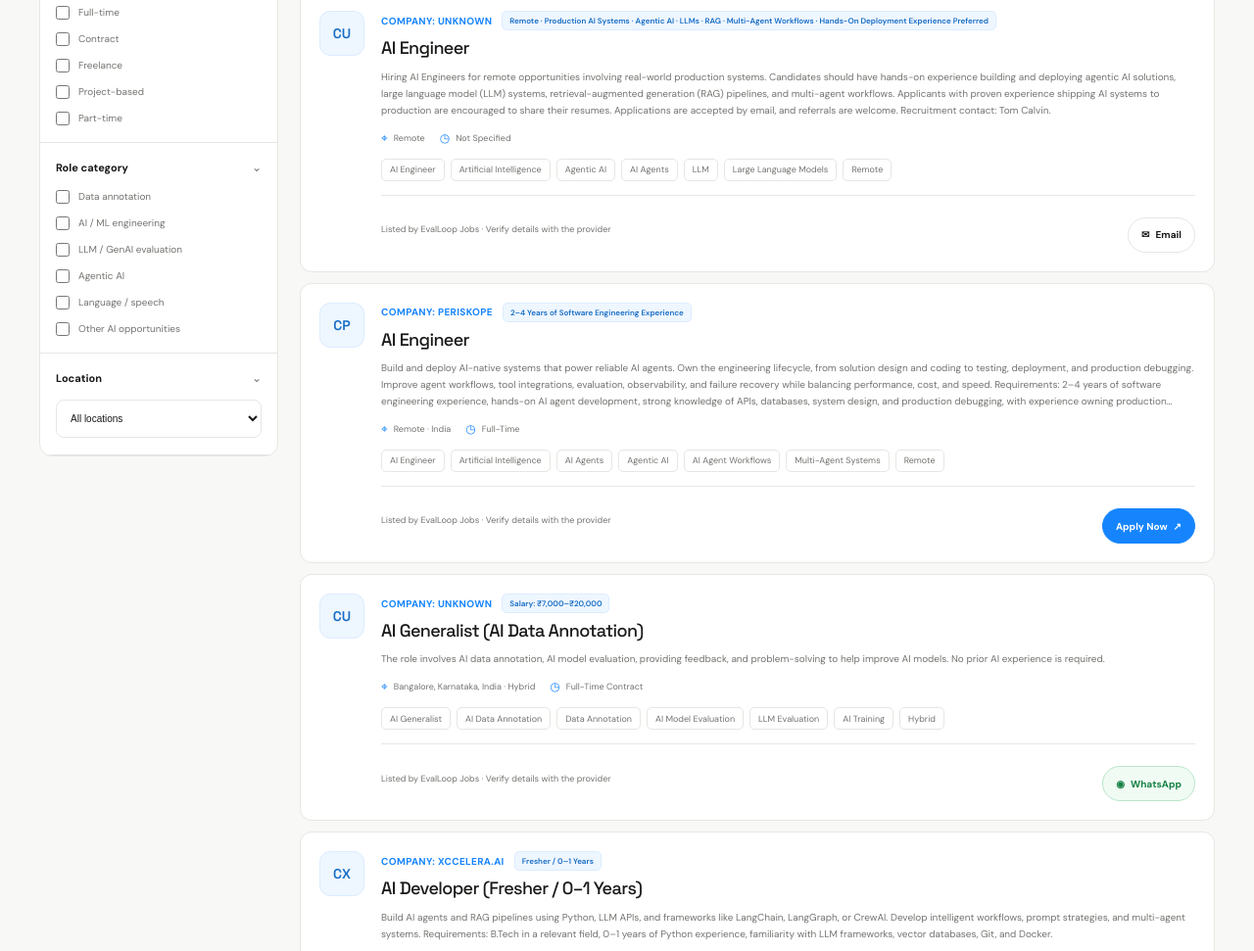
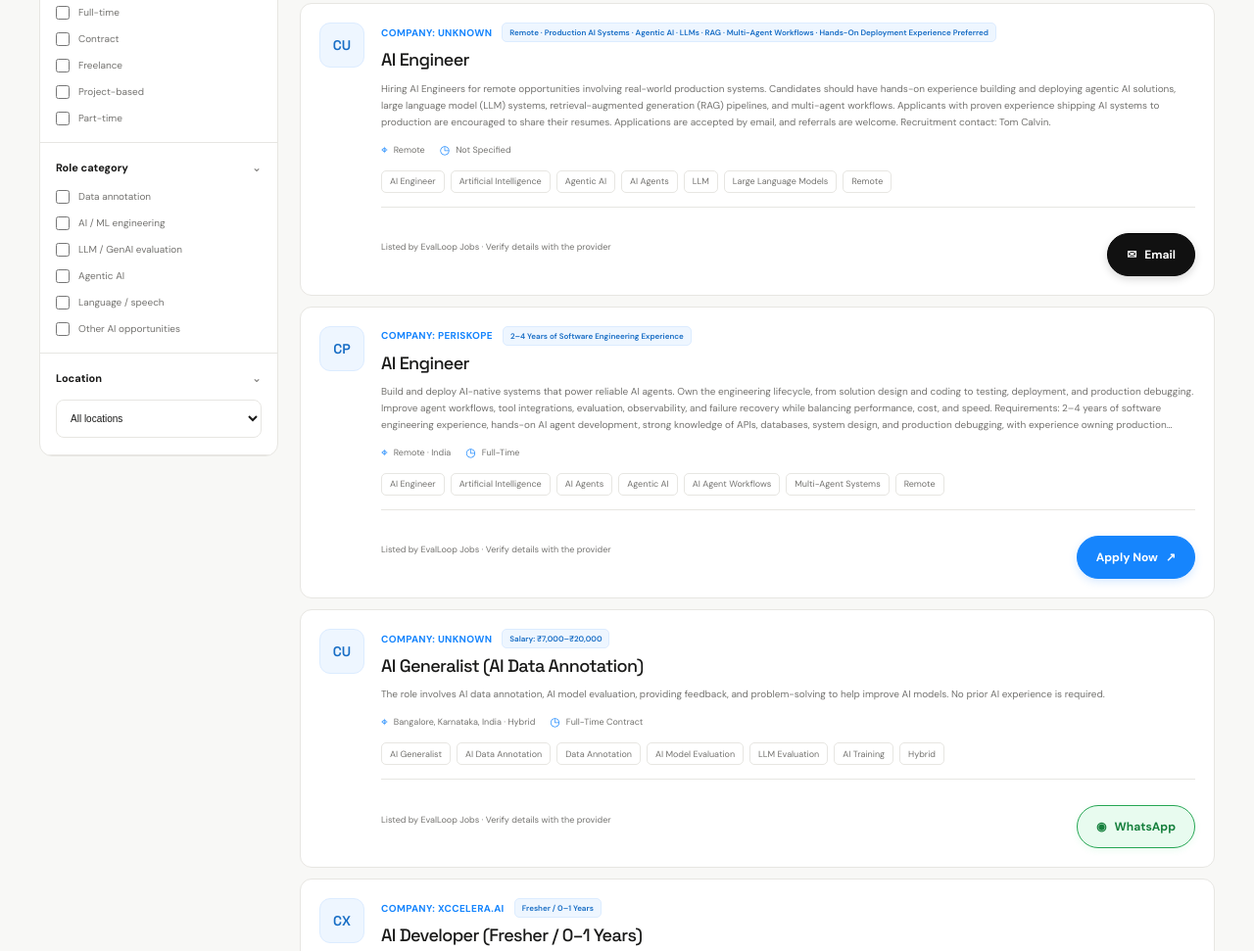
Before and after one commit to uimockupplus/Annotatorjobs, a website: page opportunities.html in a window 1280 px wide. Shown: the part 876-1847 px from the top of the page at 98% size. Drawn offline with Linux system fonts and the light colour scheme.

Commit message:
Update opportunities.html

```diff
--- a/opportunities.html
+++ b/opportunities.html
@@ -752,100 +752,134 @@
       gap: 7px;
     }
 
-    .jobs-apply-button,
+   /* ========================================
+   JOB ACTION BUTTONS — EVALLOOP JOBS
+======================================== */
+
+.jobs-apply-button,
 .jobs-contact-button,
 .jobs-unavailable-button {
   display: inline-flex;
   align-items: center;
   justify-content: center;
-  gap: 6px;
-  min-height: 36px;
-  padding: 0 13px;
-  border: 1px solid var(--blue);
+  gap: 8px;
+  min-height: 44px;
+  padding: 0 19px;
+  border: 1px solid transparent;
   border-radius: 999px;
-  color: #fff;
-  background: var(--blue);
-  font-size: 10px;
+  font-size: 12px;
   font-weight: 700;
+  line-height: 1;
   text-decoration: none;
   white-space: nowrap;
-  transition: background 0.2s ease, border-color 0.2s ease, color 0.2s ease;
+  cursor: pointer;
+  transition:
+    background 0.2s ease,
+    border-color 0.2s ease,
+    color 0.2s ease,
+    transform 0.2s ease,
+    box-shadow 0.2s ease;
 }
-/* Apply Now */
+
+/* APPLY NOW — PRIMARY BLUE */
+
 .jobs-apply-button {
-  color: #fff;
+  color: #ffffff;
   border-color: var(--blue);
   background: var(--blue);
+  box-shadow: 0 3px 8px rgba(37, 136, 255, 0.18);
 }
+
 .jobs-apply-button:hover {
-  color: #fff;
+  color: #ffffff;
   border-color: #0d6bd8;
   background: #0d6bd8;
+  box-shadow: 0 5px 12px rgba(37, 136, 255, 0.25);
+  transform: translateY(-1px);
 }
-/* General contact button */
-.jobs-contact-button {
-  color: var(--blue);
-  border-color: var(--blue);
-  background: transparent;
+
+/* WHATSAPP — TRANSPARENT GREEN */
+
+.jobs-whatsapp-button {
+  color: #16803d;
+  border: 1.5px solid #25a653;
+  background: rgba(37, 211, 102, 0.10);
+  box-shadow: 0 2px 7px rgba(37, 211, 102, 0.10);
 }
-.jobs-contact-button:hover {
-  color: #fff;
-  border-color: var(--blue);
-  background: var(--blue);
+
+.jobs-whatsapp-button:hover {
+  color: #116b32;
+  border-color: #1fa451;
+  background: rgba(37, 211, 102, 0.18);
+  box-shadow: 0 4px 12px rgba(37, 211, 102, 0.18);
+  transform: translateY(-1px);
 }
-/* WhatsApp */
-.jobs-whatsapp-button {
-  color: #168044;
-  border-color: #b8e6c9;
-  background: #f0fbf4;
+
+/* EMAIL — BLACK WITH WHITE TEXT */
+
+.jobs-email-button {
+  color: #ffffff;
+  border: 1px solid #000000;
+  background: #111111;
+  box-shadow: 0 3px 8px rgba(0, 0, 0, 0.16);
 }
-.jobs-whatsapp-button:hover {
-  color: #126b38;
-  border-color: #8ed5a8;
-  background: #e1f7e9;
+
+.jobs-email-button:hover {
+  color: #ffffff;
+  border-color: #333333;
+  background: #292929;
+  box-shadow: 0 5px 12px rgba(0, 0, 0, 0.22);
+  transform: translateY(-1px);
 }
-/* Email */
-.jobs-email-button {
-  color: var(--ink);
-  border-color: var(--border);
-  background: var(--surface);
-}
-.jobs-email-button:hover {
-  color: var(--ink);
+
+/* NO APPLICATION OR CONTACT DETAILS */
+
+.jobs-unavailable-button {
+  color: var(--muted);
   border-color: var(--border);
   background: var(--surface-soft);
+  cursor: not-allowed;
+  opacity: 0.8;
 }
-/* No application/contact details */
-.jobs-unavailable-button {
-  cursor: not-allowed;
-  border-color: var(--border);
-  color: var(--muted);
-  background: var(--surface-soft);
-}
-/* Button layout */
+
+/* BUTTON CONTAINER */
+
 .jobs-card-actions {
   display: flex;
   flex-wrap: wrap;
   align-items: center;
-  gap: 8px;
-  margin-top: 10px;
+  gap: 10px;
+  margin-top: 14px;
 }
+
 .jobs-card-actions a {
   text-decoration: none;
 }
+
+/* KEYBOARD ACCESSIBILITY */
+
+.jobs-apply-button:focus-visible,
+.jobs-whatsapp-button:focus-visible,
+.jobs-email-button:focus-visible {
+  outline: 3px solid rgba(37, 136, 255, 0.35);
+  outline-offset: 3px;
+}
+
+/* MOBILE RESPONSIVENESS */
+
 @media (max-width: 480px) {
   .jobs-card-actions {
-    gap: 6px;
+    gap: 8px;
   }
+
   .jobs-apply-button,
   .jobs-contact-button,
   .jobs-unavailable-button {
-    min-height: 34px;
-    padding: 0 11px;
-    font-size: 9px;
+    min-height: 42px;
+    padding: 0 15px;
+    font-size: 11px;
   }
 }
-
     /* Empty and loading states */
 
     .jobs-state {
```
